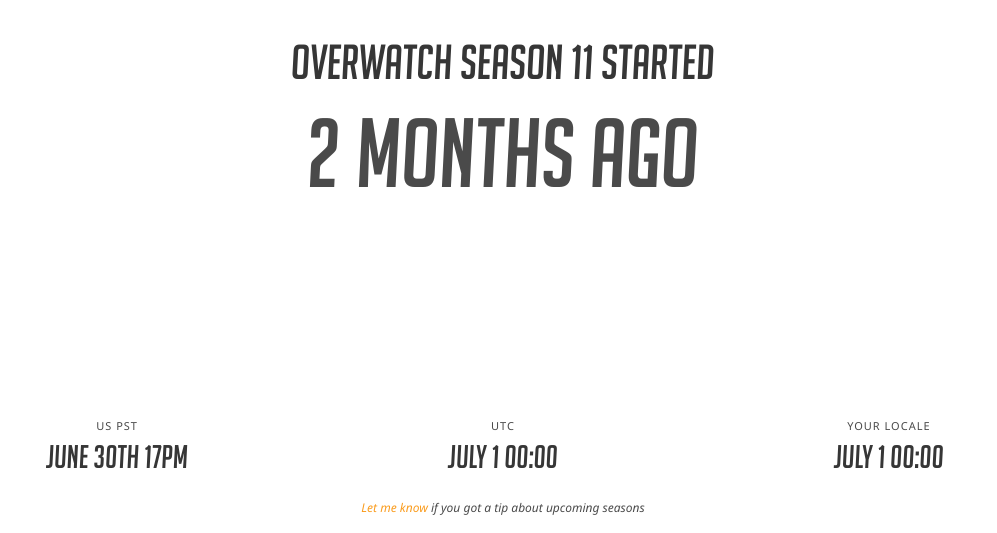
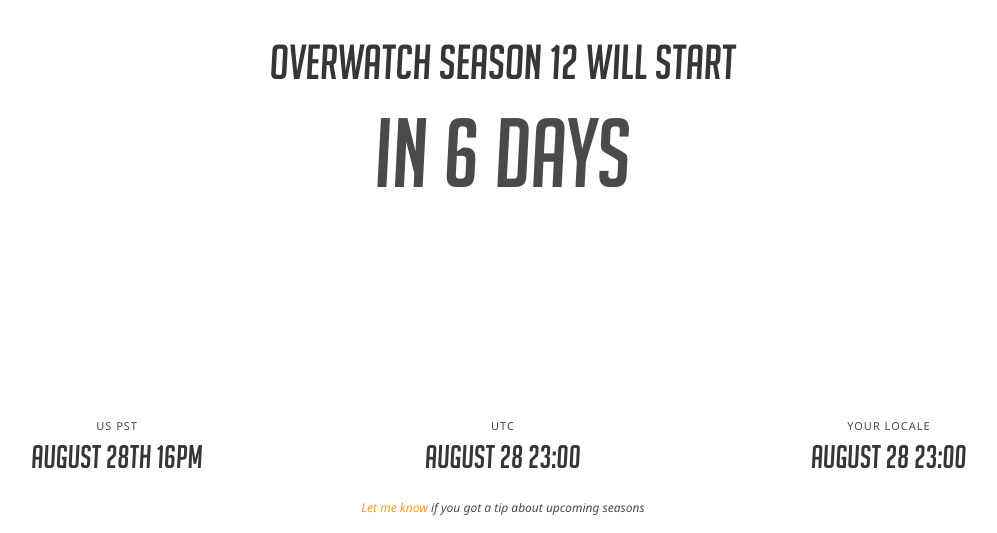
Before and after one commit to madsnedergaard/nextoverwatchseason, a website: page index.html in a window 1280 px wide. Shown: the part 267-800 px from the top of the page, without its empty margins (137-1134 px from the left). Drawn offline with Linux system fonts and the light colour scheme.

Commit message:
Updated for new season

```diff
--- a/app.js
+++ b/app.js
@@ -1,5 +1,5 @@
 // The magical timestamp
-var date = moment.unix(1530403200);
+var date = moment.unix(1535497200);
 
 var actionText = document.querySelector('.action');
 if (moment().isAfter(date)) {
--- a/index.html
+++ b/index.html
@@ -54,7 +54,7 @@
         <div class="hero-body">
             <div class="container has-text-centered">
                 <img src="logo.svg" class="ow-logo" alt="Overwatch logo" />
-                <h1 class="title is-size-1-desktop is-size-2-mobile">Overwatch Season 11
+                <h1 class="title is-size-1-desktop is-size-2-mobile">Overwatch Season 12
                     <span class="action">will start</span>
                 </h1>
                 <h2 class="subtitle is-massive start-text">soon</h2>
```
Also changed, not shown: dist/index.html.
